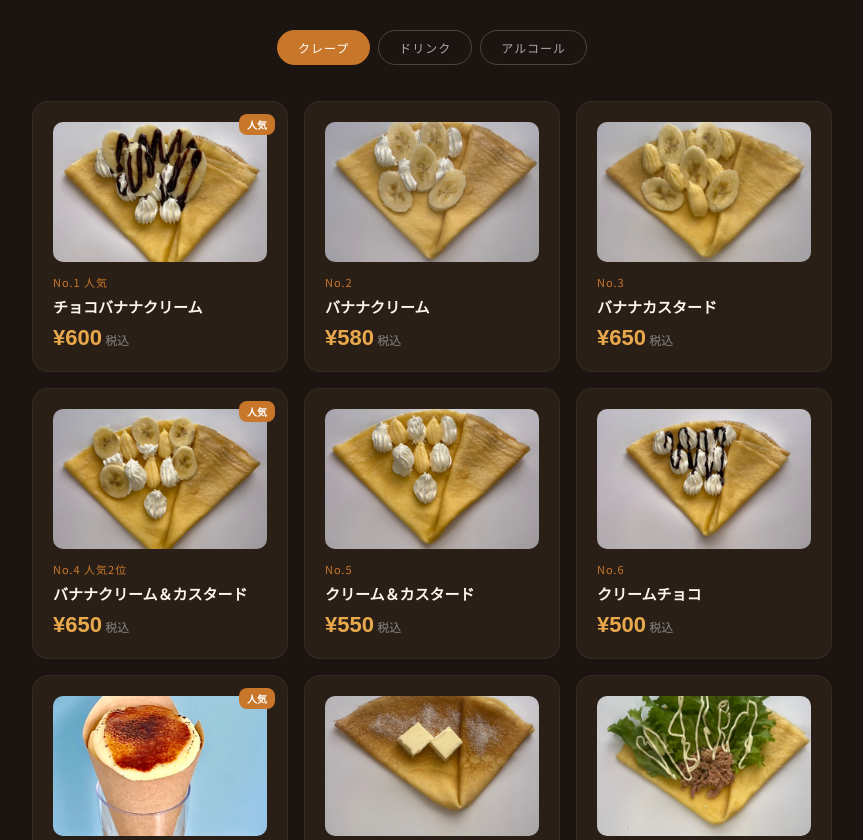
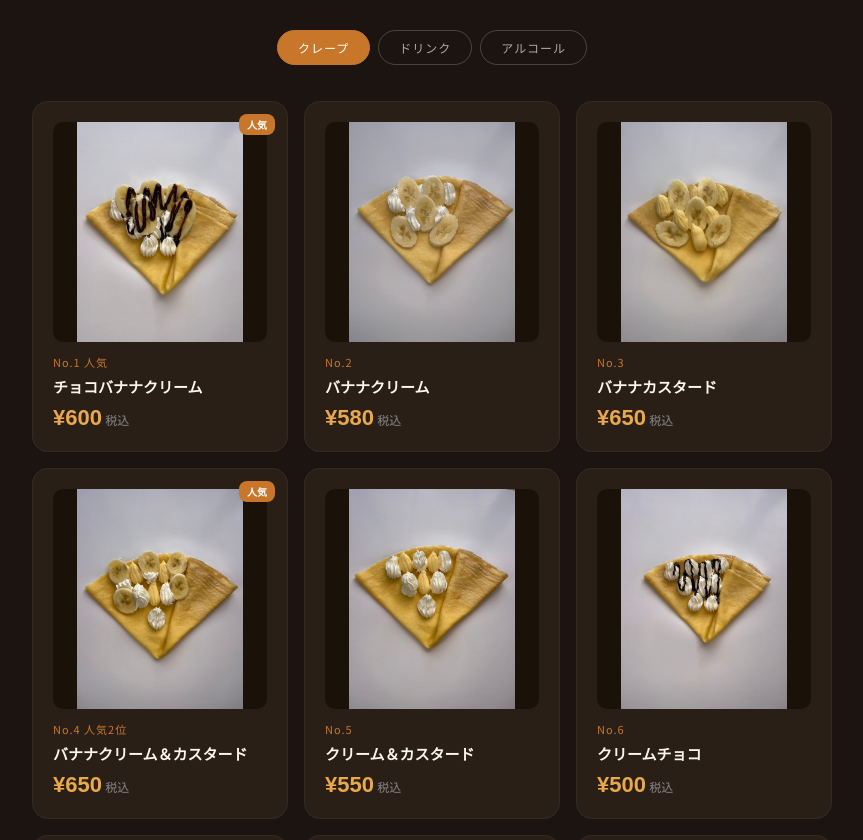
Before and after one commit to ka2kichig-star/rodjiura, a plain HTML site: page index.html in a window 1280 px wide. Shown: the part 1480-2320 px from the top of the page, without its empty margins (208-1071 px from the left). Drawn offline with Linux system fonts and the light colour scheme; no server answers; a web font is replaced by a local one.

Commit message:
Update index.html

```diff
--- a/index.html
+++ b/index.html
@@ -88,7 +88,7 @@ nav{position:fixed;top:0;left:0;right:0;z-index:100;padding:14px 20px;display:fl
 .menu-card.popular::before{content:'人気';position:absolute;top:12px;right:12px;background:var(--caramel);color:#fff;font-size:10px;font-weight:700;padding:3px 8px;border-radius:8px;}
 .menu-card.new-item::before{content:'NEW';position:absolute;top:12px;right:12px;background:#e05a2b;color:#fff;font-size:10px;font-weight:700;padding:3px 8px;border-radius:8px;}
 .menu-card.limited::before{content:'季節限定';position:absolute;top:12px;right:12px;background:#c0392b;color:#fff;font-size:10px;font-weight:700;padding:3px 8px;border-radius:8px;}
-.menu-card-img{width:100%;height:140px;object-fit:cover;border-radius:10px;margin-bottom:12px;display:block;}
+.menu-card-img{width:100%;height:220px;object-fit:contain;background:#1a1208;border-radius:10px;margin-bottom:12px;display:block;}
 .menu-num{font-size:11px;color:var(--caramel);letter-spacing:1px;margin-bottom:6px;}
 .menu-name{font-size:15px;font-weight:700;color:var(--cream);margin-bottom:8px;line-height:1.4;}
 .menu-price{font-family:'Zen Maru Gothic',sans-serif;font-size:22px;font-weight:800;color:var(--gold);}
```
